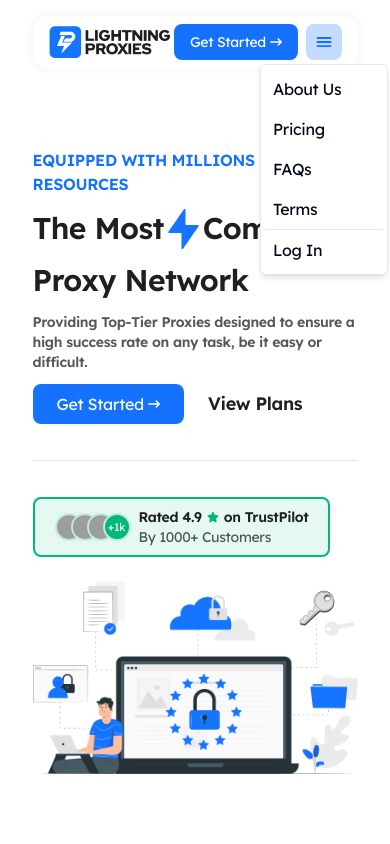
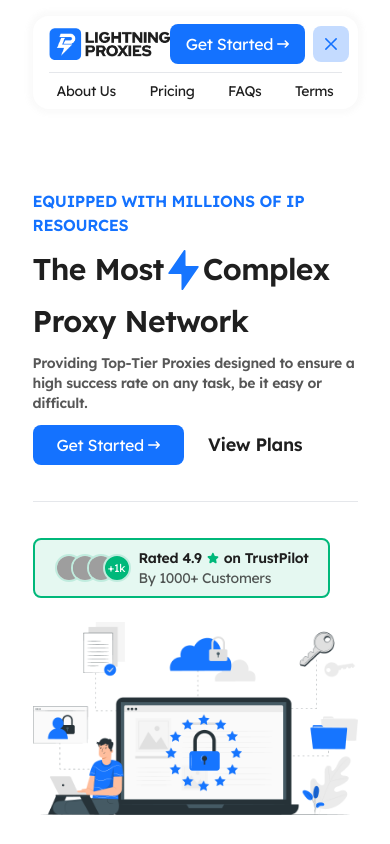
Before and after one commit to voldev94321/lightening, a Next.js app: page / in a window 390 px wide. Both pictures are taken after a click on the element 323 px from the left and 42 px from the top of the page. Shown: the top 844 px of the page. Built offline with nearby package versions, Linux system fonts and the light colour scheme; grey boxes are pictures that could not be loaded.

Commit message:
fix: mobile menu

```diff
--- a/src/app/landing/LandingPage/PricingComponent/index.tsx
+++ b/src/app/landing/LandingPage/PricingComponent/index.tsx
@@ -51,8 +51,8 @@
         {items.map((value, index) => (
           <div
             key={"pricing-" + index}
-            className={`md:text-lg text-xs cursor-pointer py-2 md:w-[123px] h-[49px] w-20 text-center font-semibold ${
-              selectedItem == index && "bg-accent-ten rounded-lg text-accent"
+            className={`md:text-lg text-xs cursor-pointer py-2 md:w-[123px] h-[49px] w-20 text-center font-semibold rounded-lg  hover:bg-accent-five transition ${
+              selectedItem == index && "bg-accent-ten text-accent"
             } relative`}
             onClick={() => {
               handleClick(index);
--- a/src/layouts/TopBar/index.tsx
+++ b/src/layouts/TopBar/index.tsx
@@ -2,13 +2,10 @@
 "use client";
 
 import CardBox from "@/components/boxes/CardBox";
-import {
-  DropdownMenu,
-  DropdownMenuContent,
-  DropdownMenuTrigger,
-} from "@/components/ui/dropdown-menu";
+import React from "react";
 import { FaArrowRightLong } from "react-icons/fa6";
 import { IoMenu } from "react-icons/io5";
+import { RxCross2 } from "react-icons/rx";
 
 const menus = [
   {
@@ -30,6 +27,8 @@
 ];
 
 const TopBar = () => {
+  const [isMenu, setIsMenu] = React.useState(false);
+
   return (
     <CardBox className="sticky md:top-12 top-4 md:h-24 w-full bg-white z-50 shadow-[0px_0px_5px_5px_rgb(150,150,150,0.05)]">
       <div className="flex items-center w-full h-full justify-between">
@@ -43,29 +42,36 @@
         </div>
         <div className="flex md:gap-4 gap-2 items-center">
           <div className="cursor-pointer md:block hidden">Log In</div>
-          <div className="bg-accent text-white md:px-6 px-4 md:py-3 py-2 md:rounded-2xl rounded-lg flex items-center cursor-pointer text-sm text-nowrap  hover:bg-accent-75 transition">
+          <div className="bg-accent text-white md:px-6 px-4 md:py-3 py-2 md:rounded-2xl rounded-lg flex items-center cursor-pointer text-nowrap  hover:bg-accent-75 transition">
             Get Started&nbsp;
             <FaArrowRightLong className="w-3 h-3" />
           </div>
-          <DropdownMenu>
-            <DropdownMenuTrigger asChild>
-              <div className="bg-accent-quater md:hidden py-2 text-sm rounded-lg px-2">
+          <div
+            className="bg-accent-quater md:hidden py-2 text-sm rounded-lg px-2 cursor-pointer"
+            onClick={() => {
+              setIsMenu(!isMenu);
+            }}
+          >
+            {isMenu ? (
+              <RxCross2 className="w-5 h-5 text-accent" />
+            ) : (
               <IoMenu className="w-5 h-5 text-accent" />
+            )}
           </div>
-            </DropdownMenuTrigger>
-            <DropdownMenuContent>
+        </div>
+      </div>
+      {isMenu && (
+        <div className="">
+          <hr className="my-2"/>
+          <div className="flex justify-between mx-2">
             {menus.map((menu: any, index: number) => (
-                <div key={index} className="cursor-pointer py-2 px-2">
+              <div key={index} className="cursor-pointer text-sm">
                 {menu.title}
-
               </div>
             ))}
-              <hr/>
-              <div className="cursor-pointer py-2 px-2">Log In</div>
-            </DropdownMenuContent>
-          </DropdownMenu>
           </div>
         </div>
+      )}
     </CardBox>
   );
 };
```
Lines whose indentation alone changed are shown as unchanged.
